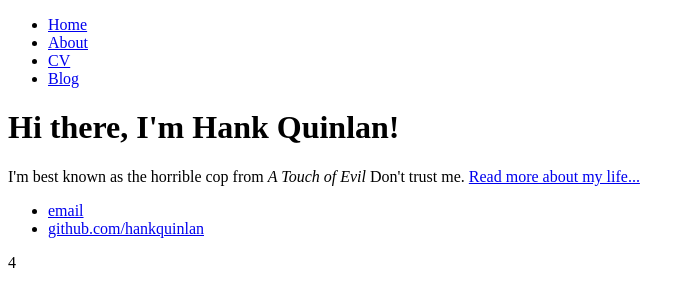
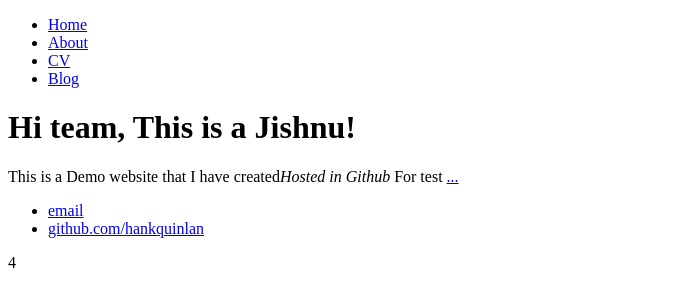
Before and after one commit to Jish-Sadan/Jishnu.github.io, a plain HTML site: page index.html in a window 1280 px wide. Shown: the whole page, without its empty margins (0-695 px from the left). Drawn offline with Linux system fonts and the light colour scheme.

Commit message:
Update index.html

```diff
--- a/index.html
+++ b/index.html
@@ -1,7 +1,7 @@
 <!DOCTYPE html>
 <html>
 	<head>
-		<title>Hank Quinlan, Horrible Cop</title>
+		<title>Jishnu Demo</title>
 	</head>
 	<body>
 		<nav>
@@ -14,8 +14,8 @@
 		</nav>
 		<div class="container">
     		<div class="blurb">
-        		<h1>Hi there, I'm Hank Quinlan!</h1>
-				<p>I'm best known as the horrible cop from <em>A Touch of Evil</em> Don't trust me. <a href="/about">Read more about my life...</a></p>
+        		<h1>Hi team, This is a Jishnu!</h1>
+				<p>This is a Demo website that I have created<em>Hosted in Github</em> For test <a href="/about">...</a></p>
     		</div><!-- /.blurb -->
 		</div><!-- /.container -->
 		<footer>
```
